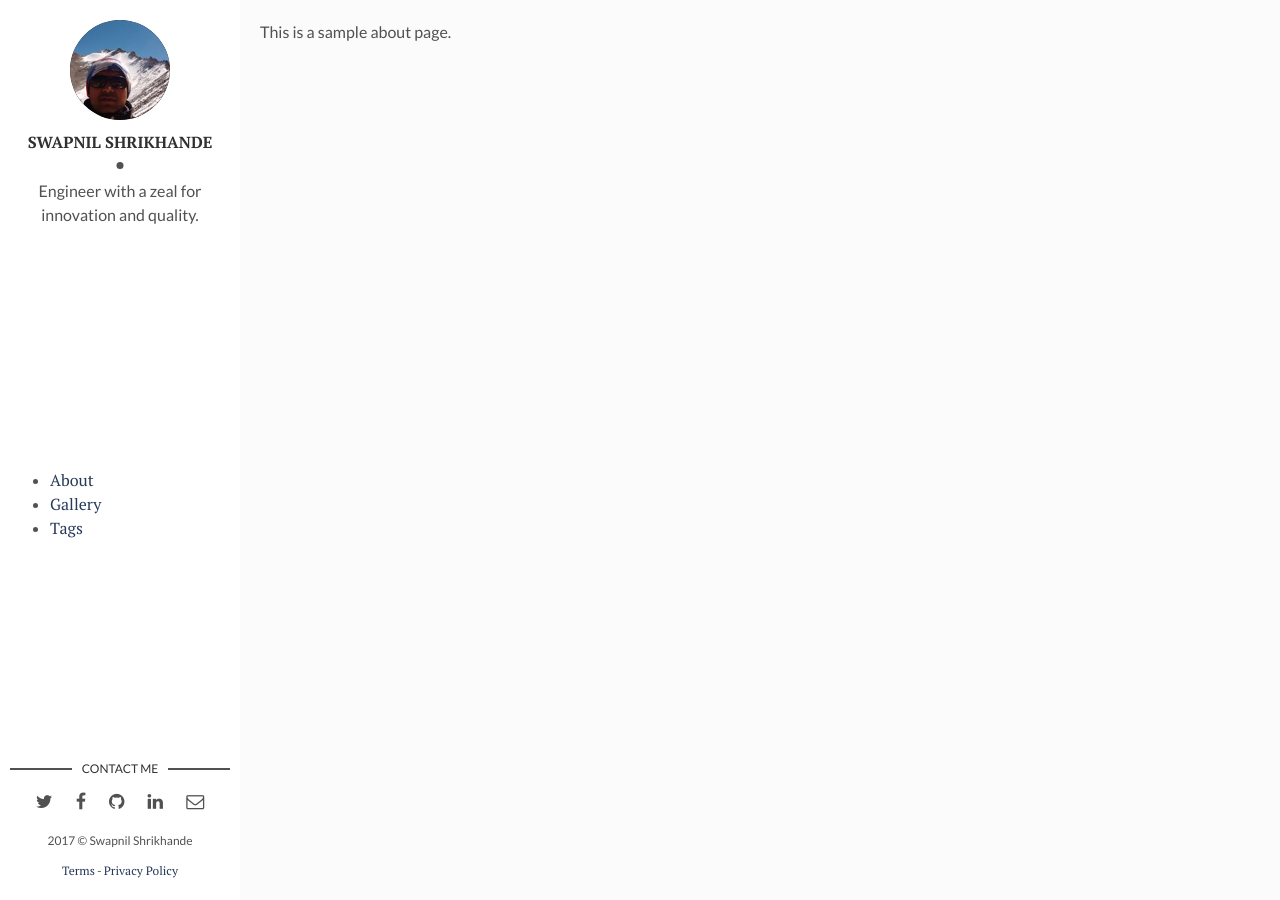
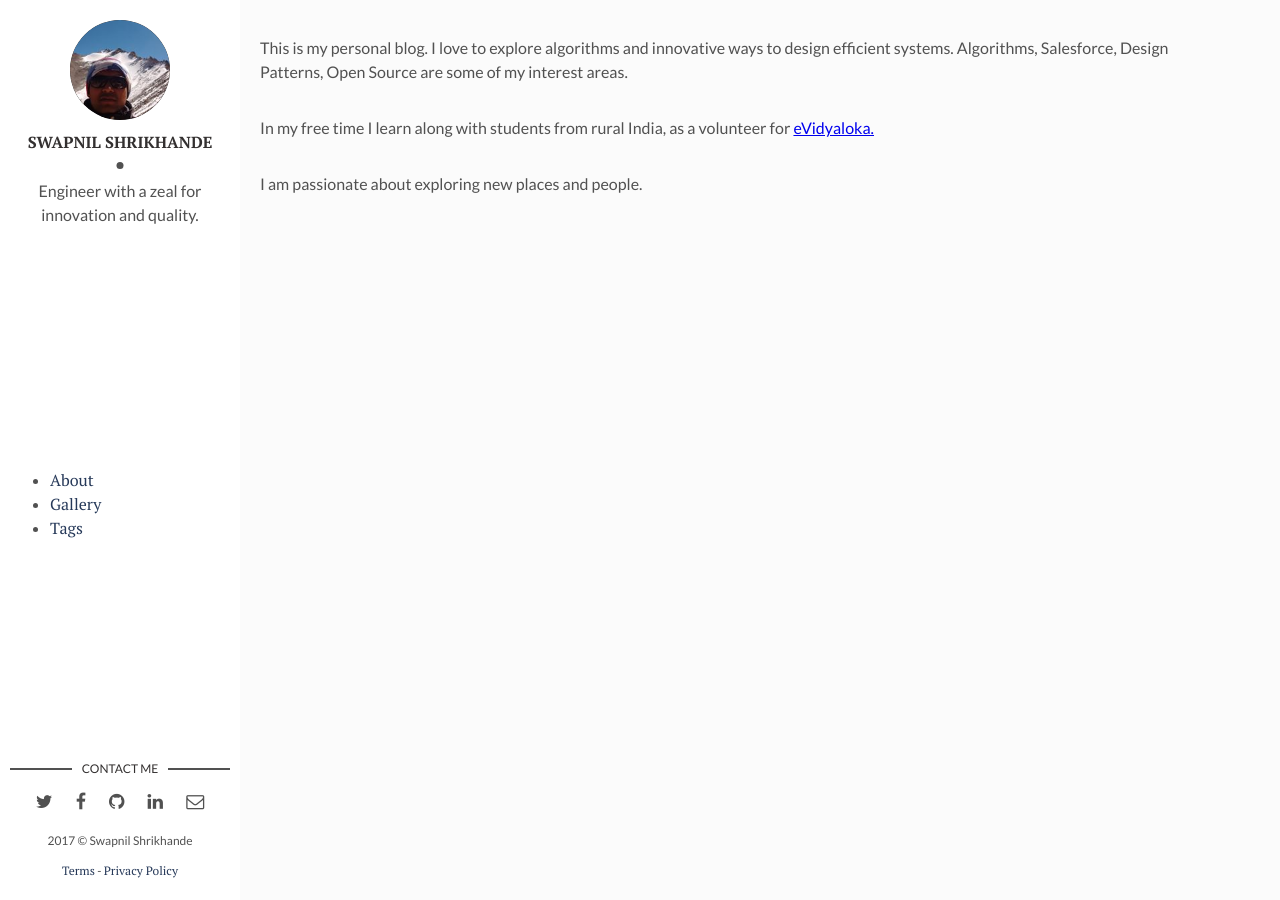
Before and after one commit to swapnilshrikhande/swapnilshrikhande.github.io.bkp, a Jekyll site: the page built from about.html, in a window 1280 px wide. Built offline with Jekyll 4.4.1, drawn with Linux system fonts in a browser that asks for light colours.

Commit message:
Update site description and about page

```diff
--- a/_config.yml
+++ b/_config.yml
@@ -1,8 +1,8 @@
-title: Hello, world! I'm Swapnil Shrikhande
+title: Swapnil Shrikhande
 description: > # this means to ignore newlines until "baseurl:"
-  Write an awesome description for your new site here. You can edit this
-  line in _config.yml. It will appear in your document head meta (for
-  Google search results) and in your feed.xml site description.
+  This is my personal blog.
+  I love to explore algorithms and innovative ways to design efficient systems.
+  Algorithms, Salesforce, Design Patterns, Open Source are some of my interest areas.
 permalink: ':title/'
 baseurl: "" # the subpath of your site, e.g. /blog
 url: "http://swapnilshrikhande.in" # the base hostname & protocol for your site, e.g. http://example.com
--- a/about.html
+++ b/about.html
@@ -4,4 +4,14 @@ title: About
 permalink: /about/
 visibleInMenu: true
 ---
-This is a sample about page.
+<p>
+  This is my personal blog.
+  I love to explore algorithms and innovative ways to design efficient systems.
+  Algorithms, Salesforce, Design Patterns, Open Source are some of my interest areas.
+</p>
+<p>
+  In my free time I learn along with students from rural India, as a volunteer for <a href="http://www.evidyaloka.org/">  eVidyaloka. </a>
+</p>
+<p>
+  I am passionate about exploring new places and people.
+</p>
```
